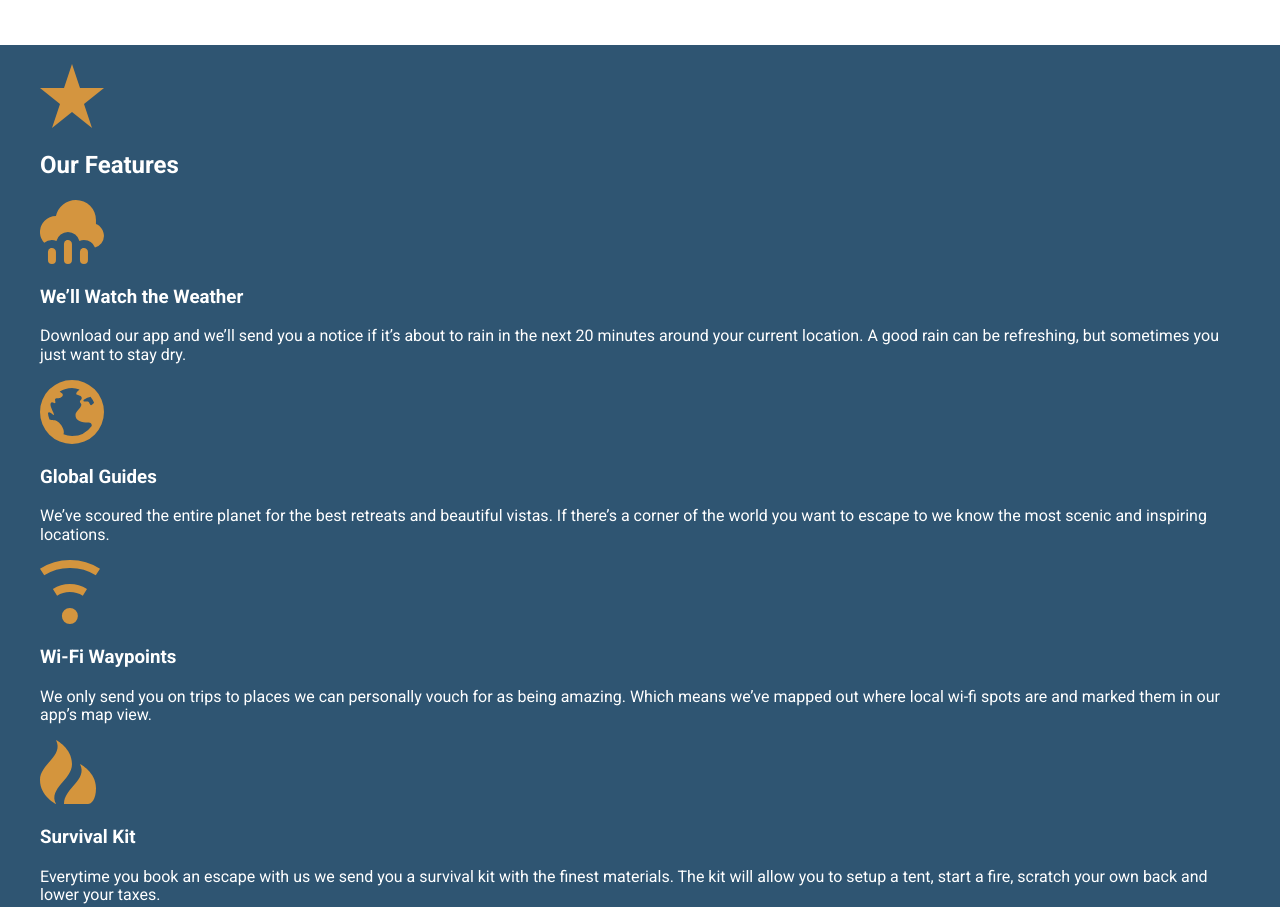
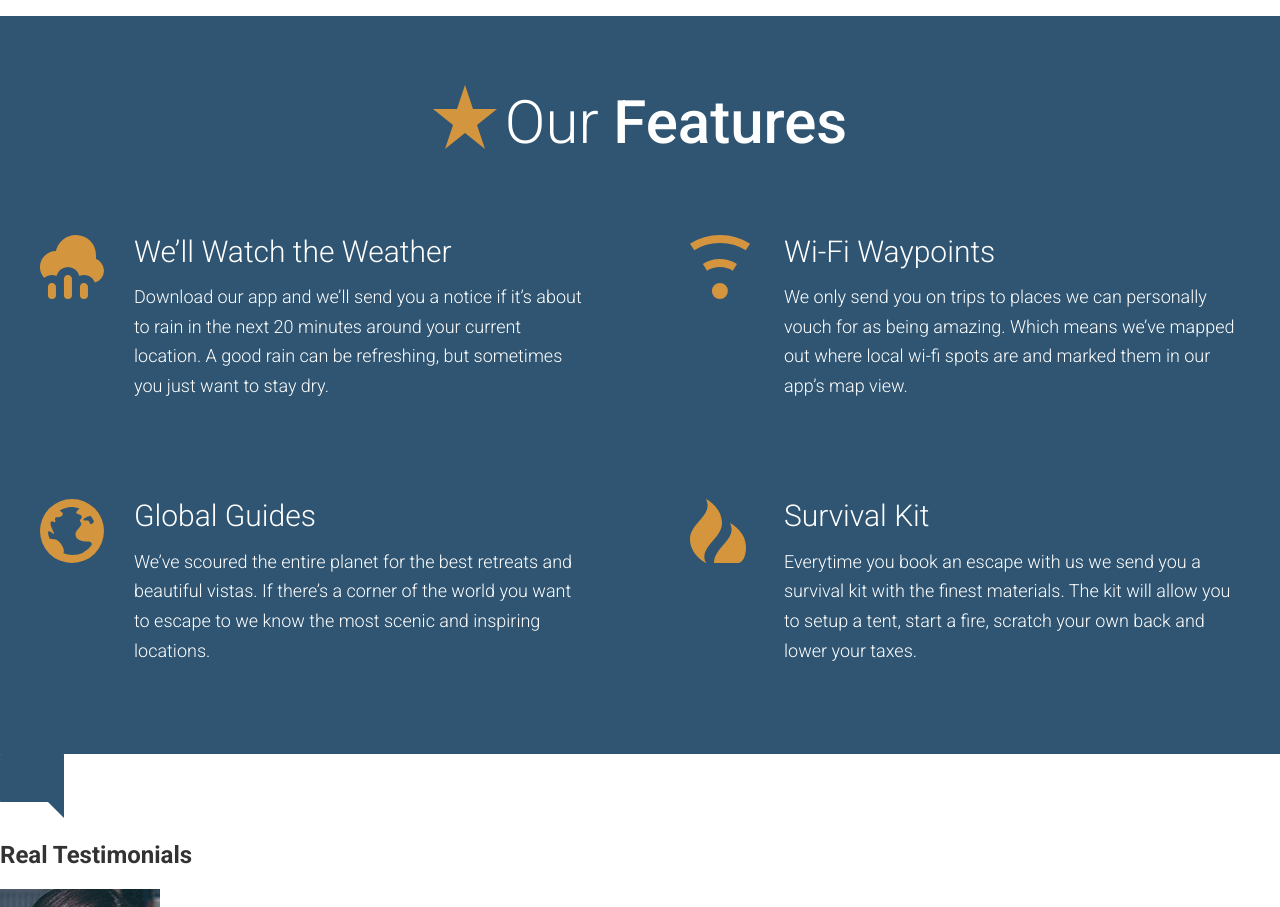
Before and after one commit to rkm-dev/travelsite2, a website: page app/index.html in a window 1280 px wide. Shown: the part 2062-2969 px from the top of the page. Drawn offline with Linux system fonts and the light colour scheme.

Commit message:
Completed Our Features section

```diff
--- /dev/null
+++ b/app/assets/styles/modules/_feature-item.css
@@ -0,0 +1,42 @@
+.feature-item {
+
+	position: relative;
+	padding-bottom: 2.5rem;
+
+	@mixin atSmall {
+		padding-left: 94px;
+	}
+
+	p {
+		text-align: center;
+
+		@mixin atSmall {
+			text-align: left;
+		}
+	}
+
+	&__icon {
+		display: block;
+		margin: 0 auto;
+
+		@mixin atSmall {
+			position: absolute;
+			left: 0;
+		}
+	}
+
+	&__title {
+		font-size: 1.6rem;
+		font-weight: 300;
+		margin-bottom: .8rem;
+		margin-top: .7em;
+		text-align: center;
+
+		@mixin atSmall {
+			font-size: 1.875rem;
+			margin-top: 1em;
+			text-align: left;
+		}
+	}
+
+}
--- a/app/assets/styles/modules/_generic-content-container.css
+++ b/app/assets/styles/modules/_generic-content-container.css
@@ -1,8 +1,9 @@
 .generic-content-container {
 
 	p{
+		font-weight: 300;
 		line-height: 1.65;
-		margin: 1.8rem 0;
+		margin: 0 0 1.8rem 0;
 
 		@mixin atSmall {
 			font-size: 1.125rem;
--- a/app/assets/styles/modules/_row.css
+++ b/app/assets/styles/modules/_row.css
@@ -9,6 +9,14 @@
     /*only the direct children div of row--gutters class*/
     &--gutters > div {
       padding-right: 65px;
+    }
+
+    &--gutters-large {
+      margin-right: -100px;
+    }
+
+    &--gutters-large > div {
+      padding-right: 100px;
     }
 
   &__b-margin-untill-medium {
@@ -30,6 +38,11 @@
       width: 37%;
     }
 
+    &__medium-6 {
+      float: left;
+      width: 50%;
+    }
+
     &__medium-8 {
       float: left;
       width: 66.66%;
--- /dev/null
+++ b/app/assets/styles/modules/_section-title.css
@@ -0,0 +1,31 @@
+.section-title {
+	font-size: 2.55rem;
+	font-weight: 300;
+	text-align: center;
+	margin-bottom: 3rem;
+
+	@mixin atSmall {
+		font-size: 3.75rem;
+	}
+
+	strong{
+		font-weight: 500;
+	}
+
+	&__icon {
+		margin-right: .5rem;
+		display: block;
+		margin-left: auto;
+		margin-right: auto;
+		margin-bottom: .6rem;
+
+
+		@mixin atSmall {
+			margin-right: .5rem;
+			margin-left: 0;
+			display: inline-block;
+			margin-bottom: -.375rem;
+		}
+
+	}
+}
--- a/app/assets/styles/styles.css
+++ b/app/assets/styles/styles.css
@@ -11,3 +11,5 @@
 @import "modules/_headline";
 @import "modules/_row";
 @import "modules/_generic-content-container";
+@import "modules/_section-title";
+@import "modules/_feature-item";
--- a/app/index.html
+++ b/app/index.html
@@ -78,24 +78,37 @@
 
   <div id="features" class="page-section page-section__blue">
     <div class="wrapper">
-      <img src="assets/images/icons/star.svg">
-      <h2>Our Features</h2>
+        <h2 class="section-title"><img class="section-title__icon" src="assets/images/icons/star.svg">Our <strong>Features</strong></h2>
 
-      <img src="assets/images/icons/rain.svg">
-      <h3>We&rsquo;ll Watch the Weather</h3>
-      <p>Download our app and we&rsquo;ll send you a notice if it&rsquo;s about to rain in the next 20 minutes around your current location. A good rain can be refreshing, but sometimes you just want to stay dry.</p>
+        <div class="row row--gutters-large generic-content-container">
+            <div class="row__medium-6">
+                <div class="feature-item">
+                  <img class="feature-item__icon" src="assets/images/icons/rain.svg">
+                  <h3 class="feature-item__title">We&rsquo;ll Watch the Weather</h3>
+                  <p>Download our app and we&rsquo;ll send you a notice if it&rsquo;s about to rain in the next 20 minutes around your current location. A good rain can be refreshing, but sometimes you just want to stay dry.</p>
+                </div>
 
-      <img src="assets/images/icons/globe.svg">
-      <h3>Global Guides</h3>
-      <p>We&rsquo;ve scoured the entire planet for the best retreats and beautiful vistas. If there&rsquo;s a corner of the world you want to escape to we know the most scenic and inspiring locations.</p>
+                <div class="feature-item">
+                  <img class="feature-item__icon" src="assets/images/icons/globe.svg">
+                  <h3 class="feature-item__title">Global Guides</h3>
+                  <p>We&rsquo;ve scoured the entire planet for the best retreats and beautiful vistas. If there&rsquo;s a corner of the world you want to escape to we know the most scenic and inspiring locations.</p>
+                </div>
+            </div>
 
-      <img src="assets/images/icons/wifi.svg">
-      <h3>Wi-Fi Waypoints</h3>
-      <p>We only send you on trips to places we can personally vouch for as being amazing. Which means we&rsquo;ve mapped out where local wi-fi spots are and marked them in our app&rsquo;s map view.</p>
+            <div class="row__medium-6">
+                <div class="feature-item">
+                  <img class="feature-item__icon" src="assets/images/icons/wifi.svg">
+                  <h3 class="feature-item__title">Wi-Fi Waypoints</h3>
+                  <p>We only send you on trips to places we can personally vouch for as being amazing. Which means we&rsquo;ve mapped out where local wi-fi spots are and marked them in our app&rsquo;s map view.</p>
+                </div>
 
-      <img src="assets/images/icons/fire.svg">
-      <h3>Survival Kit</h3>
-      <p>Everytime you book an escape with us we send you a survival kit with the finest materials. The kit will allow you to setup a tent, start a fire, scratch your own back and lower your taxes.</p>
+                <div class="feature-item">
+                  <img class="feature-item__icon" src="assets/images/icons/fire.svg">
+                  <h3 class="feature-item__title">Survival Kit</h3>
+                  <p>Everytime you book an escape with us we send you a survival kit with the finest materials. The kit will allow you to setup a tent, start a fire, scratch your own back and lower your taxes.</p>
+                </div>
+            </div>
+        </div>
     </div>
   </div>
 
--- a/app/temp/styles/styles.css
+++ b/app/temp/styles/styles.css
@@ -680,6 +680,14 @@ a {
   padding-right: 65px;
 }
 
+.row--gutters-large {
+  margin-right: -100px;
+}
+
+.row--gutters-large > div {
+  padding-right: 100px;
+}
+
 .row__b-margin-untill-medium {
   margin-bottom: 1rem;
 }
@@ -699,6 +707,11 @@ a {
     width: 37%;
   }
 
+  .row__medium-6 {
+    float: left;
+    width: 50%;
+  }
+
   .row__medium-8 {
     float: left;
     width: 66.66%;
@@ -710,8 +723,9 @@ a {
 }
 
 .generic-content-container p{
+  font-weight: 300;
   line-height: 1.65;
-  margin: 1.8rem 0;
+  margin: 0 0 1.8rem 0;
 }
 
 @media (min-width: 530px) {
@@ -724,3 +738,94 @@ a {
 .generic-content-container p a {
   font-weight: 700;
 }
+
+.section-title {
+	font-size: 2.55rem;
+	font-weight: 300;
+	text-align: center;
+	margin-bottom: 3rem;
+}
+
+@media (min-width: 530px) {
+
+  .section-title {
+    font-size: 3.75rem
+  }
+}
+
+.section-title strong{
+  font-weight: 500;
+}
+
+.section-title__icon {
+  margin-right: .5rem;
+  display: block;
+  margin-left: auto;
+  margin-right: auto;
+  margin-bottom: .6rem;
+}
+
+@media (min-width: 530px) {
+
+  .section-title__icon {
+    margin-right: .5rem;
+    margin-left: 0;
+    display: inline-block;
+    margin-bottom: -.375rem
+  }
+}
+
+.feature-item {
+
+	position: relative;
+	padding-bottom: 2.5rem;
+
+}
+
+@media (min-width: 530px) {
+
+  .feature-item {
+    padding-left: 94px
+  }
+}
+
+.feature-item p {
+  text-align: center;
+}
+
+@media (min-width: 530px) {
+
+  .feature-item p {
+    text-align: left
+  }
+}
+
+.feature-item__icon {
+  display: block;
+  margin: 0 auto;
+}
+
+@media (min-width: 530px) {
+
+  .feature-item__icon {
+    position: absolute;
+    left: 0
+  }
+}
+
+.feature-item__title {
+  font-size: 1.6rem;
+  font-weight: 300;
+  margin-bottom: .8rem;
+  margin-top: .7em;
+  text-align: center;
+}
+
+@media (min-width: 530px) {
+
+  .feature-item__title {
+    font-size: 1.875rem;
+    margin-top: 1em;
+    text-align: left
+  }
+}
```
Lines whose indentation alone changed are shown as unchanged.
